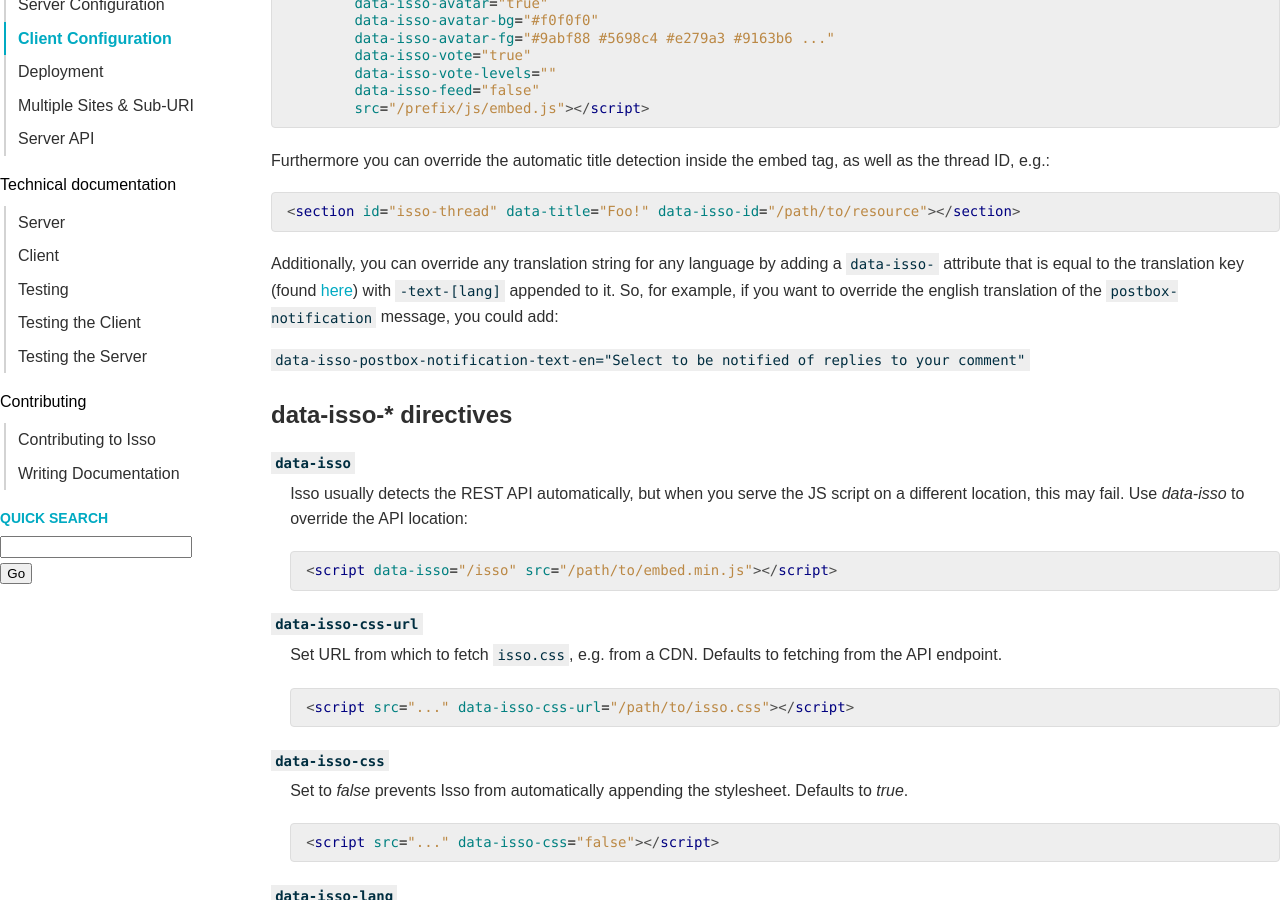
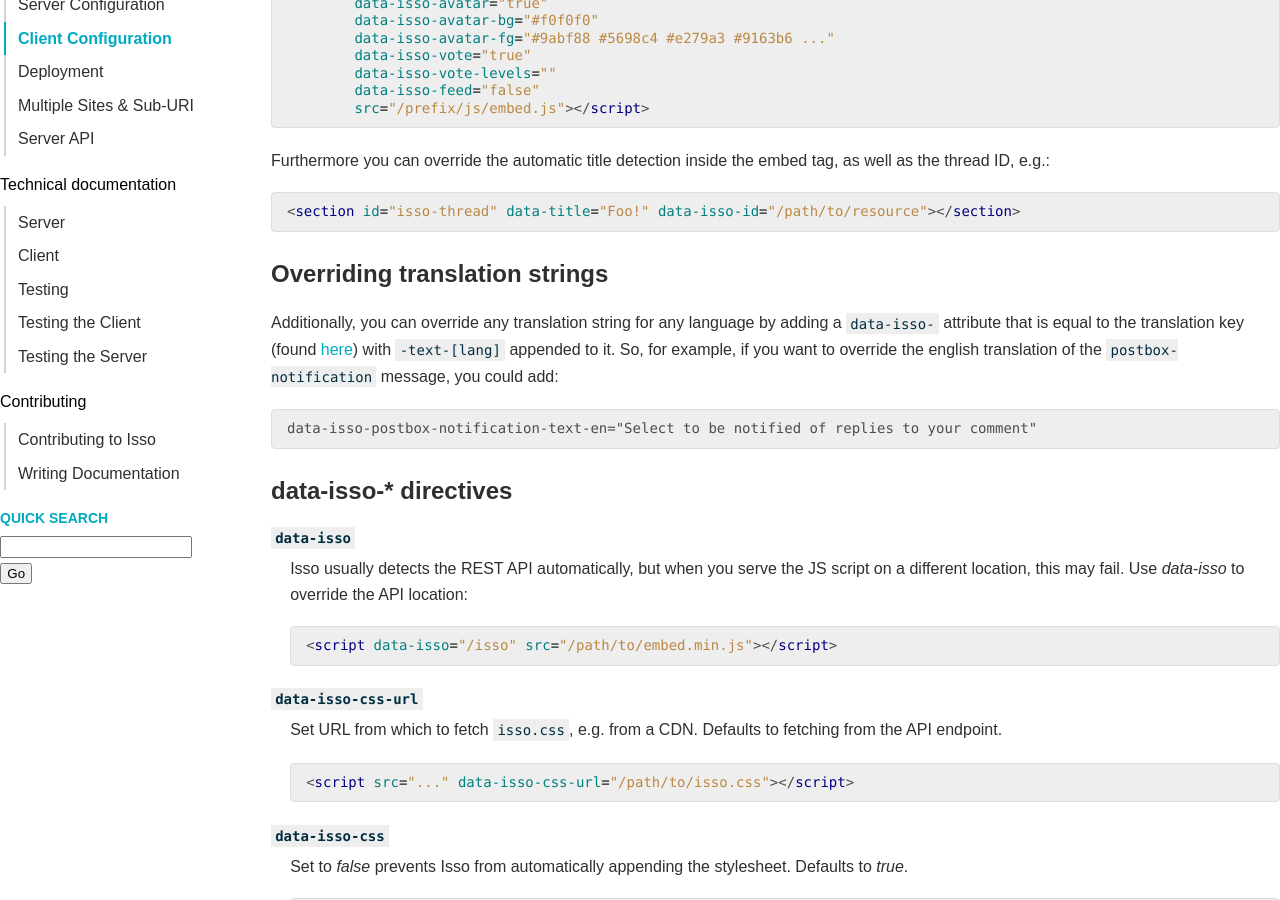
Before and after one commit to isso-comments/isso, a Sphinx documentation site: the page built from docs/docs/reference/client-config.rst, in a window 1280 px wide and 900 px high, scrolled down 494 px. Built offline with Sphinx 7.4.7, drawn with Linux system fonts in a browser that asks for light colours; pages that are not in the unit, such as notebooks, are missing from menus.

Commit message:
docs: client-config, deployment: Misc cleanup

```diff
--- a/docs/docs/reference/client-config.rst
+++ b/docs/docs/reference/client-config.rst
@@ -29,12 +29,17 @@
 
     <section id="isso-thread" data-title="Foo!" data-isso-id="/path/to/resource"></section>
 
+Overriding translation strings
+------------------------------
+
 Additionally, you can override any translation string for any language by adding
 a ``data-isso-`` attribute that is equal to the translation key (found `here`__) with
 ``-text-[lang]`` appended to it. So, for example, if you want to override the
 english translation of the ``postbox-notification`` message, you could add:
 
-``data-isso-postbox-notification-text-en="Select to be notified of replies to your comment"``
+.. code-block:: html
+
+    data-isso-postbox-notification-text-en="Select to be notified of replies to your comment"
 
 .. __: https://github.com/posativ/isso/blob/master/isso/js/app/i18n/en.js
 
--- a/docs/docs/reference/deployment.rst
+++ b/docs/docs/reference/deployment.rst
@@ -13,7 +13,6 @@
 * mod_wsgi_, Apache interface to WSGI
 * mod_fastcgi_, Apache  interface to FastCGI
 * uberspace.de, `try this guide (in german) <http://blog.posativ.org/2014/isso-und-uberspace-de/>`_
-* Openshift, Isso has a one click installer
 
 
 `gevent <http://www.gevent.org/>`__
```
